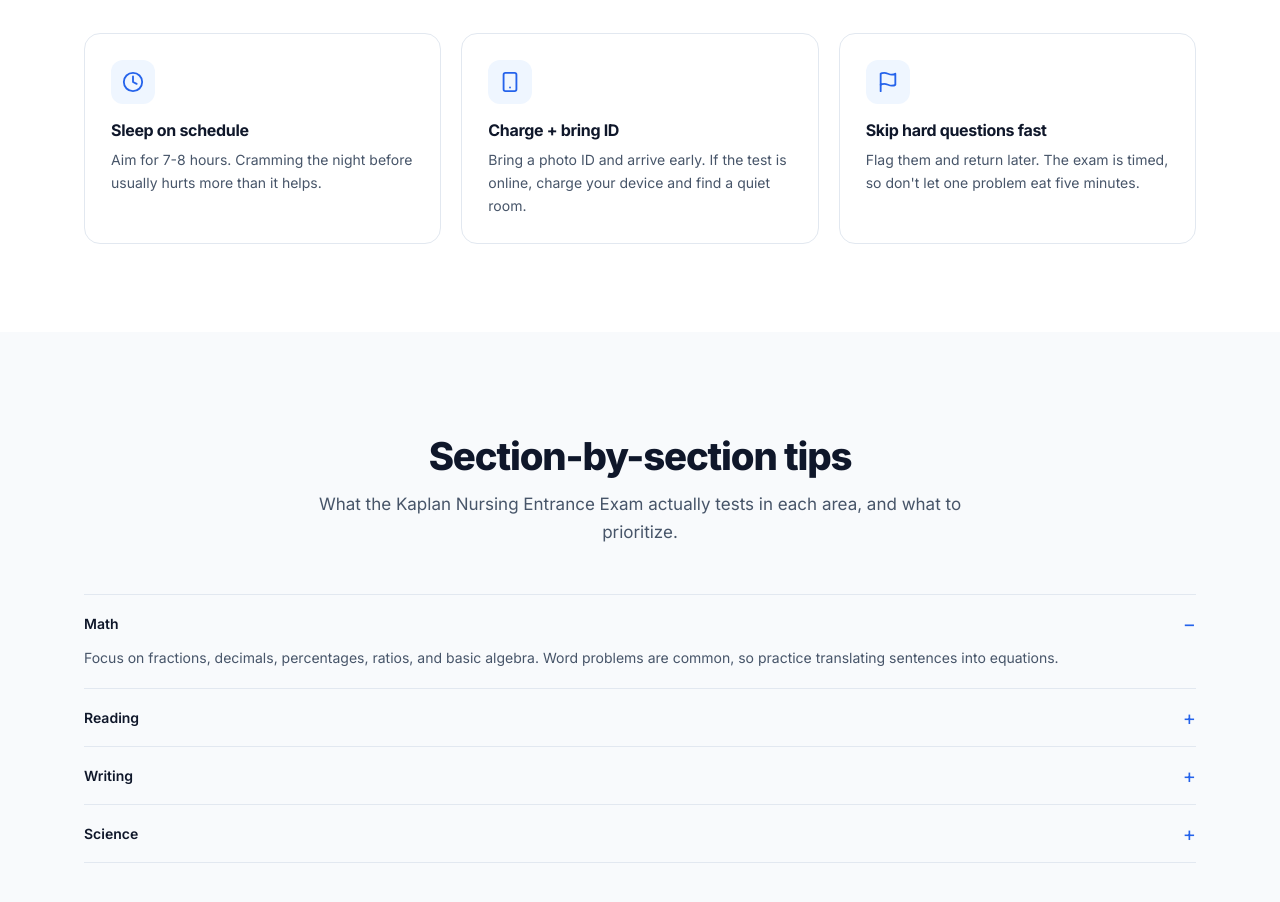
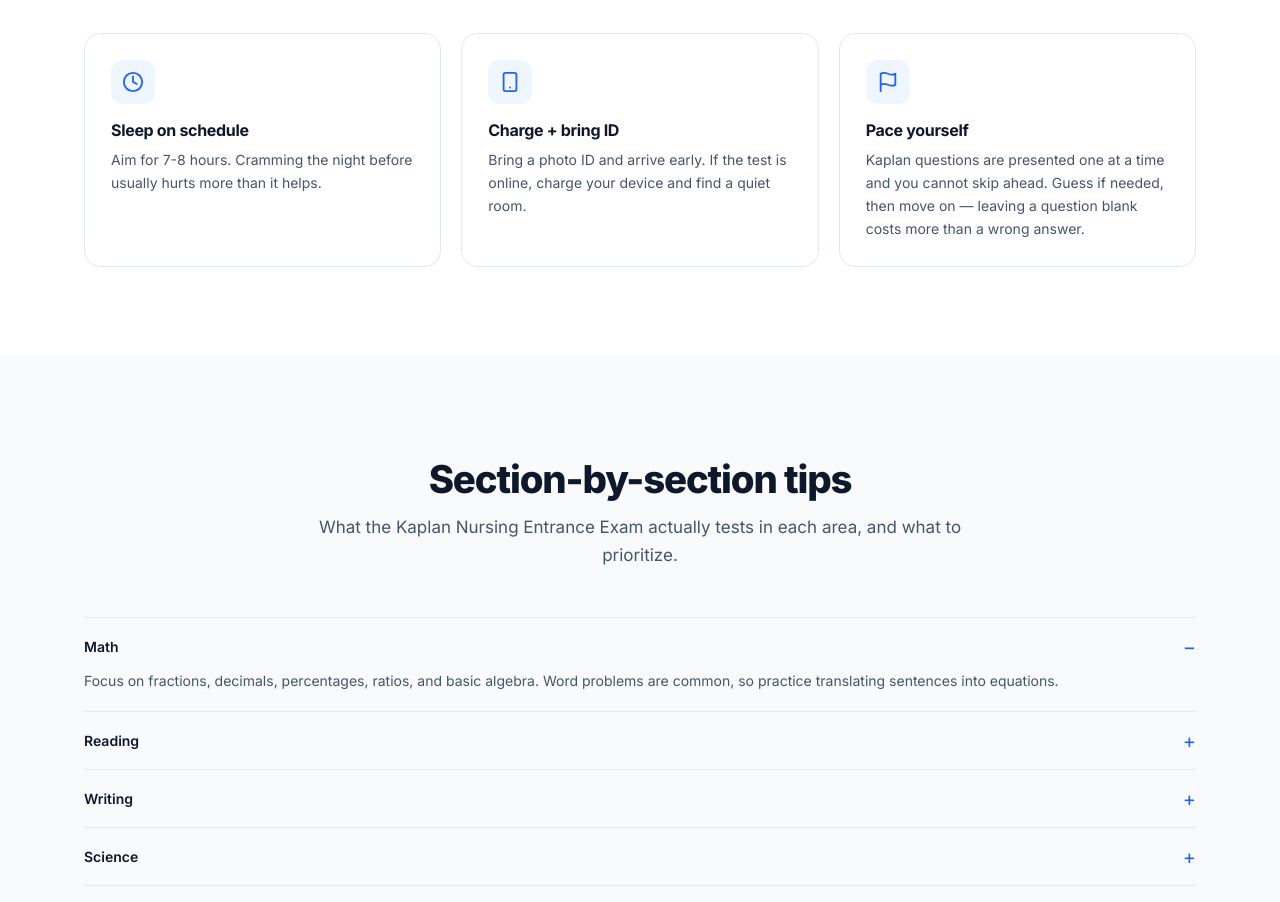
Before and after one commit to naknamu/entrax, a website built with Vite: page study.html in a window 1280 px wide. Shown: the part 1120-2022 px from the top of the page. Built offline with nearby package versions, Linux system fonts and the light colour scheme; no server answers.

Commit message:
fix(study): update test-day advice for non-skippable Kaplan format

```diff
--- a/study.html
+++ b/study.html
@@ -94,8 +94,8 @@
           </article>
           <article class="mk-feature">
             <span class="mk-feature-icon" aria-hidden="true"><svg width="22" height="22" viewBox="0 0 24 24" fill="none" stroke="currentColor" stroke-width="2" stroke-linecap="round" stroke-linejoin="round"><path d="M4 15s1-1 4-1 5 2 8 2 4-1 4-1V3s-1 1-4 1-5-2-8-2-4 1-4 1z"/><line x1="4" y1="22" x2="4" y2="15"/></svg></span>
-            <h3>Skip hard questions fast</h3>
-            <p>Flag them and return later. The exam is timed, so don't let one problem eat five minutes.</p>
+            <h3>Pace yourself</h3>
+            <p>Kaplan questions are presented one at a time and you cannot skip ahead. Guess if needed, then move on — leaving a question blank costs more than a wrong answer.</p>
           </article>
         </div>
       </div>
```
